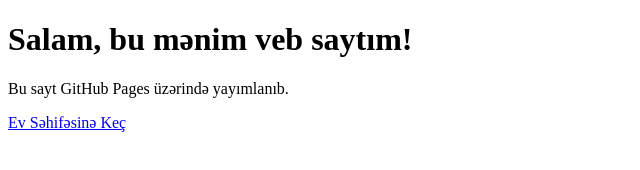
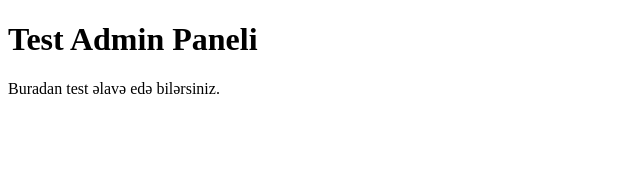
Before and after one commit to fredysadventure/examsite, a plain HTML site: page index.html in a window 1280 px wide. Shown: the whole page, without its empty margins (0-640 px from the left). Drawn offline with Linux system fonts and the light colour scheme.

Commit message:
Update index.html

```diff
--- a/index.html
+++ b/index.html
@@ -1,14 +1,10 @@
 <!DOCTYPE html>
-<html lang="az">
+<html>
 <head>
-    <meta charset="UTF-8">
-    <meta name="viewport" content="width=device-width, initial-scale=1.0">
-    <title>Saytımın Başlığı</title>
-    <link rel="stylesheet" href="style.css"> <!-- Əgər CSS faylı istifadə edəcəksinizsə -->
+  <title>Admin Paneli</title>
 </head>
 <body>
-    <h1>Salam, bu mənim veb saytım!</h1>
-    <p>Bu sayt GitHub Pages üzərində yayımlanıb.</p>
-    <a href="home.html">Ev Səhifəsinə Keç</a> <!-- Keçid əlavə etmək -->
+  <h1>Test Admin Paneli</h1>
+  <p>Buradan test əlavə edə bilərsiniz.</p>
 </body>
 </html>
```
